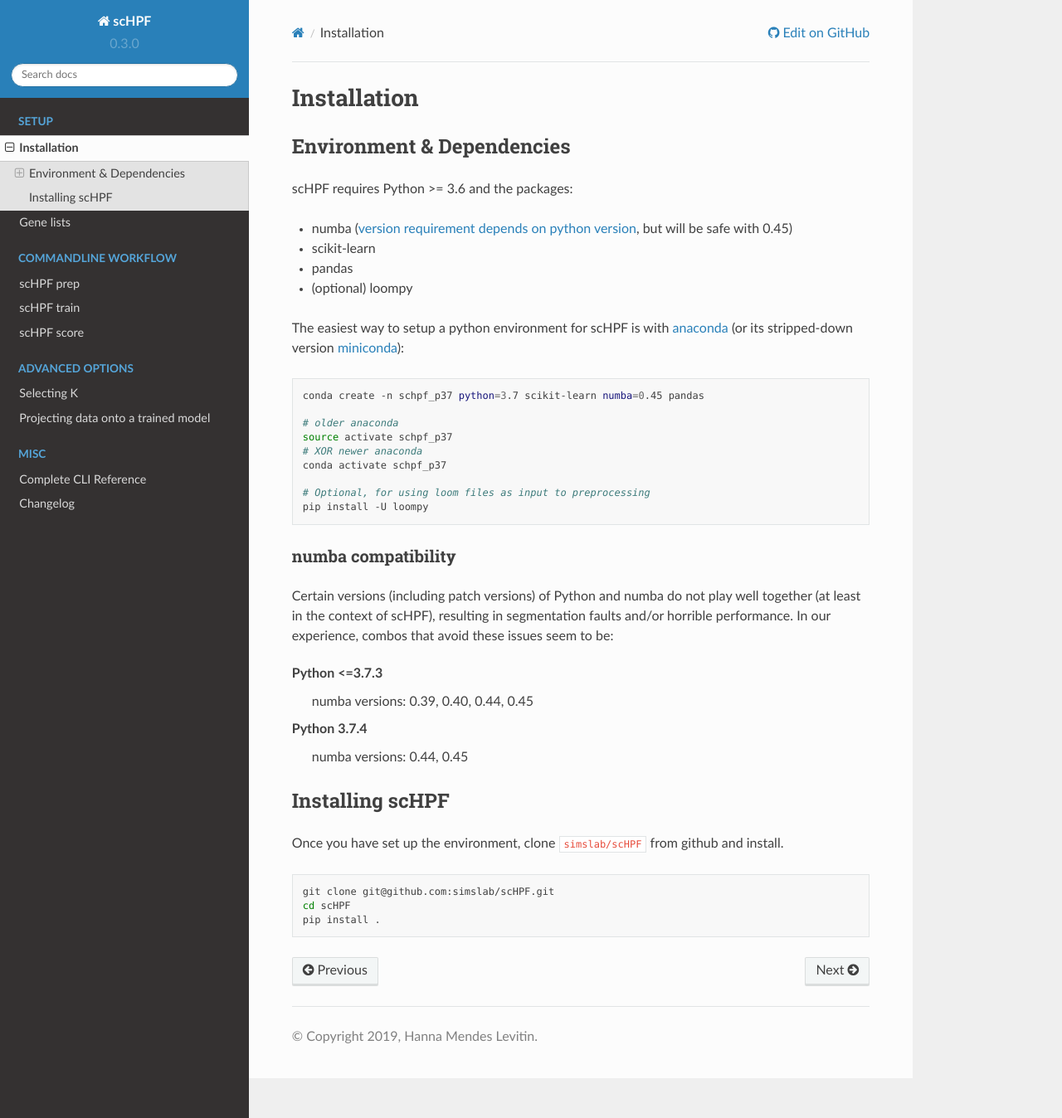
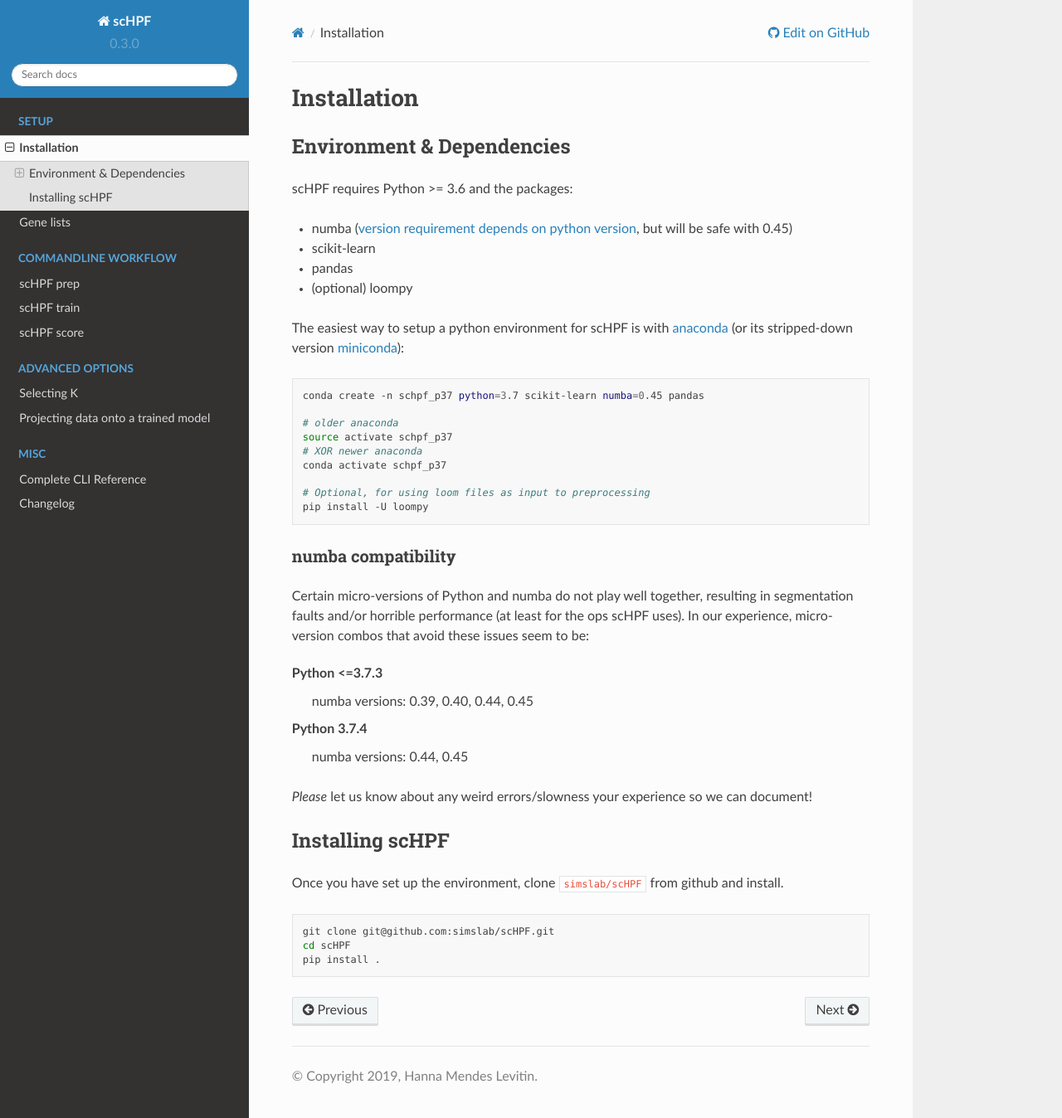
Before and after one commit to simslab/scHPF, a Sphinx documentation site: the page built from docs/install.rst, in a window 1280 px wide and 1348 px high. Shown: the whole window at 83% size. Built offline with Sphinx 7.4.7 and the Read the Docs theme 2.0.0, drawn with Linux system fonts in a browser that asks for light colours.

Commit message:
note to please let us know about weird errors

```diff
--- a/docs/install.rst
+++ b/docs/install.rst
@@ -37,21 +37,24 @@ its stripped-down version `miniconda`_):
 
 numba compatibility
 -------------------
-Certain versions (including patch versions) of Python and numba do not play
-well together (at least in the context of scHPF), resulting in segmentation
-faults and/or horrible performance.  In our experience, combos that
-avoid these issues seem to be:
+Certain micro-versions of Python and numba do not play well together, resulting
+in segmentation faults and/or horrible performance (at least for the ops scHPF
+uses).  In our experience, micro-version combos that avoid these issues seem to
+be:
 
 **Python <=3.7.3**
     numba versions: 0.39, 0.40, 0.44, 0.45
 **Python 3.7.4**
     numba versions: 0.44, 0.45
 
+*Please* let us know about any weird errors/slowness your experience so we can
+document!
 
 Installing scHPF
 ================
 
-Once you have set up the environment, clone ``simslab/scHPF`` from github and install.
+Once you have set up the environment, clone ``simslab/scHPF`` from github and
+install.
 
 .. code:: bash
 
--- a/docs/train-cli.rst
+++ b/docs/train-cli.rst
@@ -45,8 +45,8 @@ Debugging
 
 .. hint::
     If you get an error like "Segmentation fault (core dumped)" and are running
-    Python 3.7,  try downgrading to Python 3.6 or upgrading numba to version
-    0.45 :ref:`[More details]<numba>`
+    Python 3.7.4,  try upgrading numba to version 0.45 or downgrading Python to
+    3.7.3 py:ref:`[More details]<numba>`
 
 
 Complete options
```
